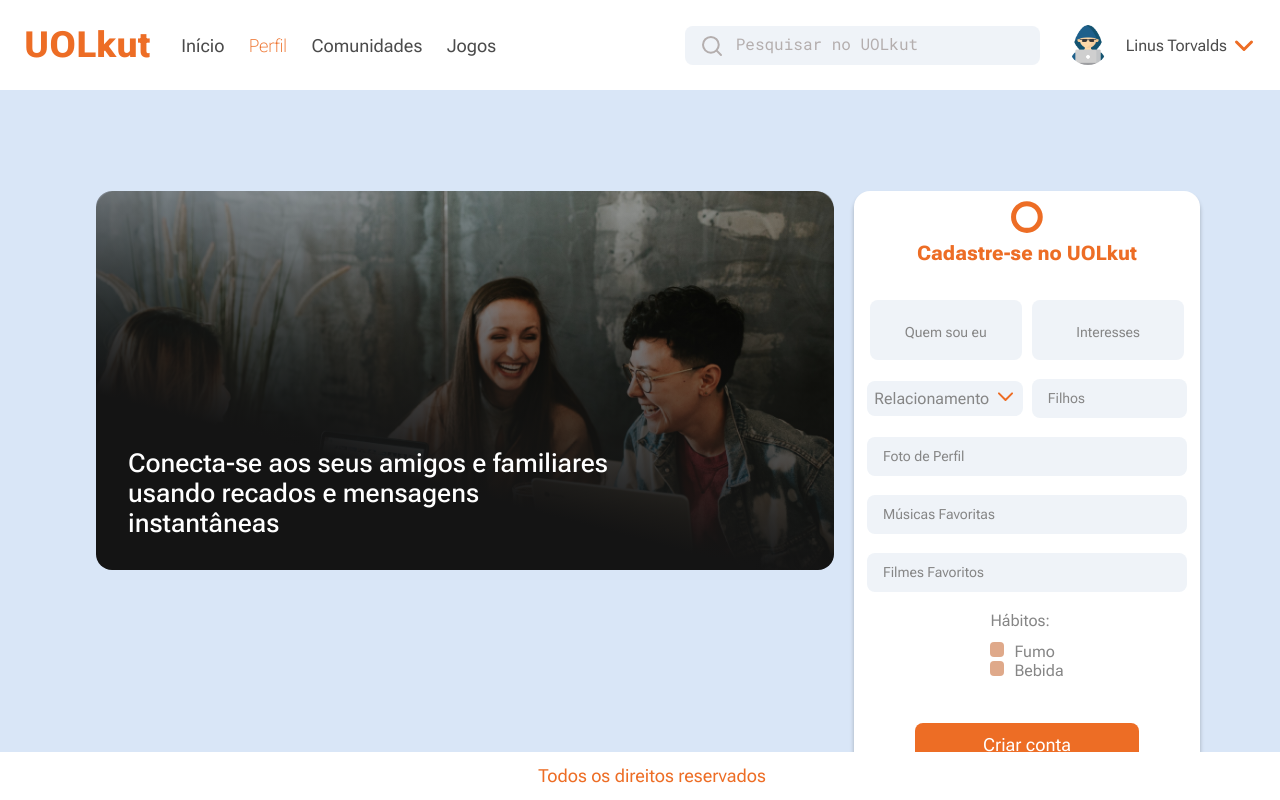
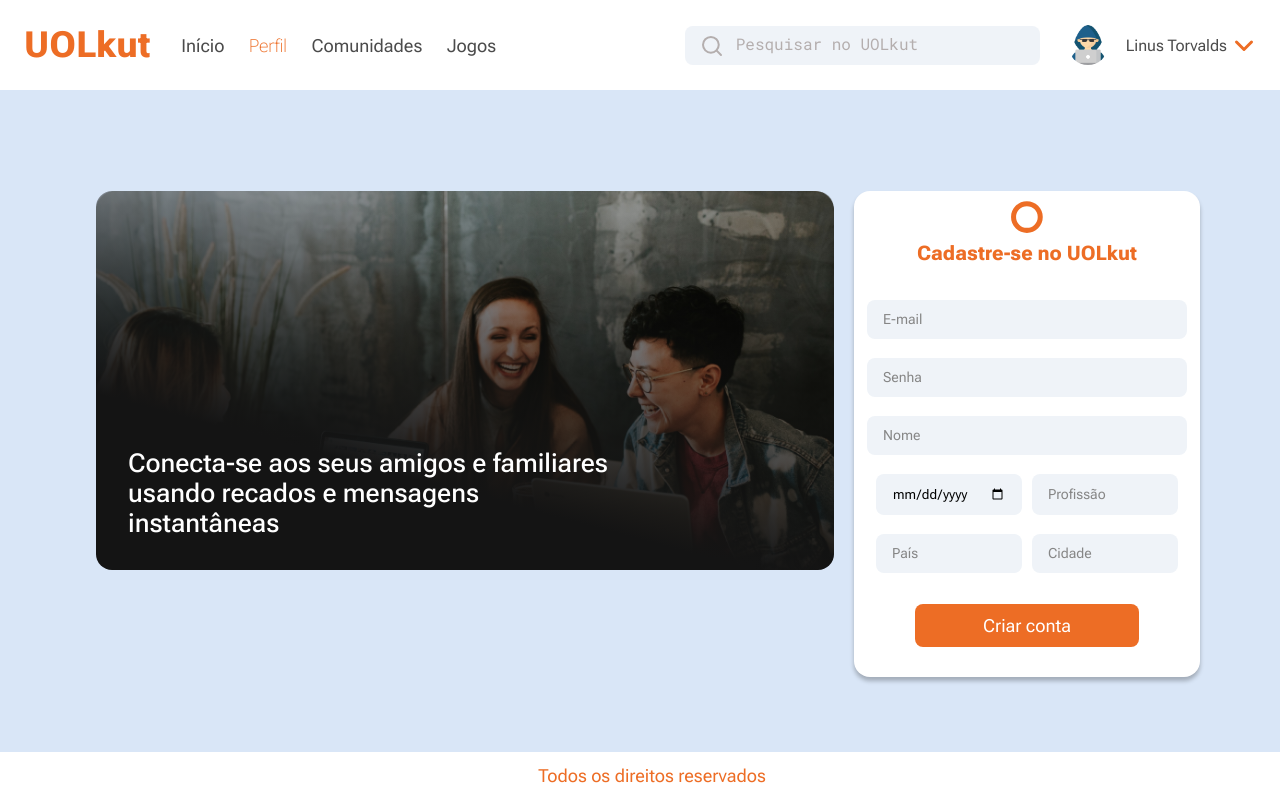
Before and after one commit to Theo-Magno/projeto-compass-desafio-x, a React (Create React App) app in the folder uolkut/: page /profile in a window 1280 px wide. Built offline with nearby package versions, Linux system fonts and the light colour scheme; the HTML template or start-up script is replaced by a standard one.

Commit message:
pull of changes

```diff
--- a/uolkut/src/components/Main/Main.tsx
+++ b/uolkut/src/components/Main/Main.tsx
@@ -8,8 +8,8 @@
 const Main = (): JSX.Element => {
   return (
     <main>
-      {/* <Form /> */}
-      <SecondForm />
+      <Form />
+      {/* <SecondForm /> */}
       {/*<Login />*/}
       {/*<RecoverPass />*/}
       {/* {<NewPass />} */}
```
